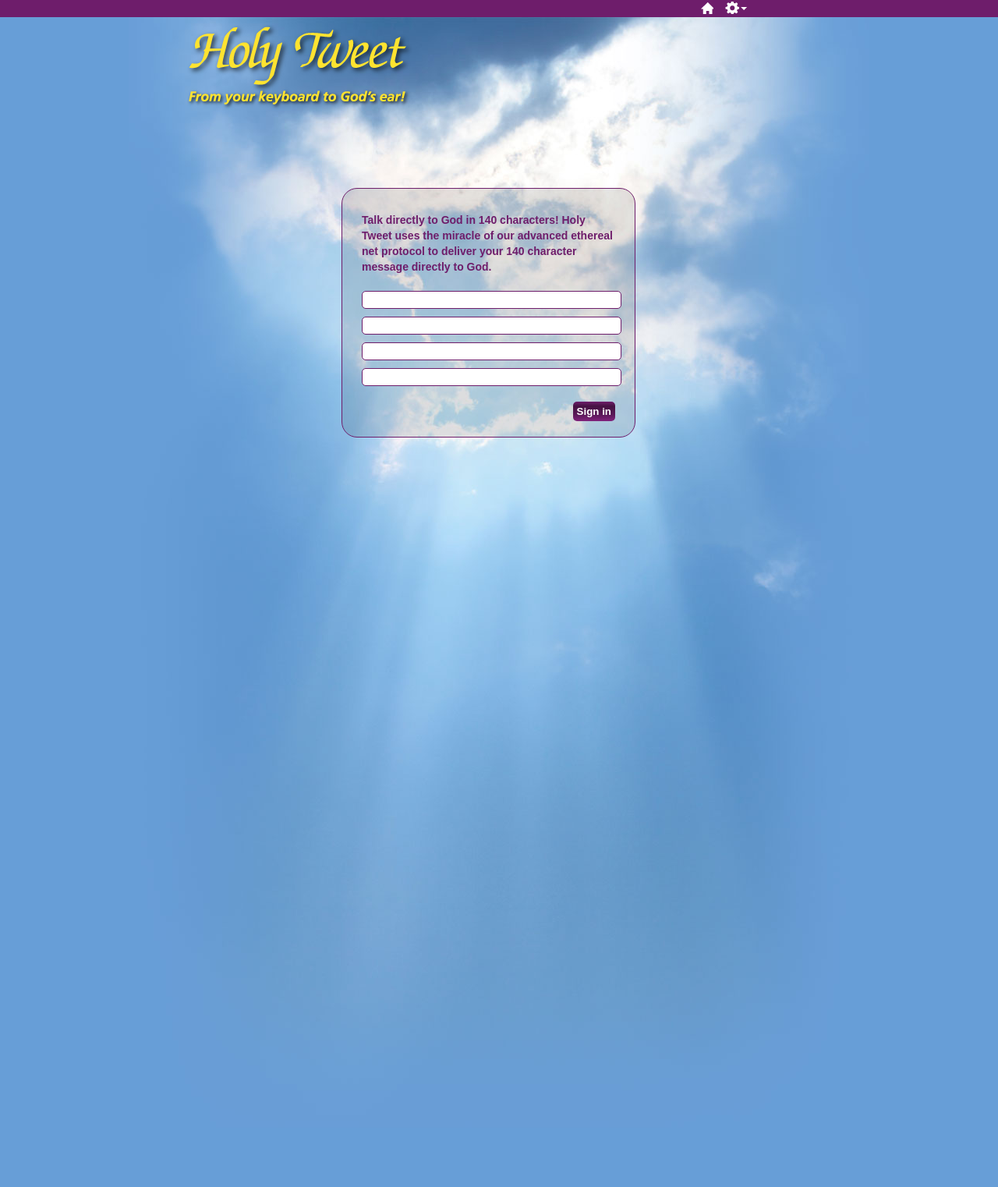
After one commit to Grafixwerks/P2, a PHP site: page /sign-in.php in a window 1280 px wide. The commit adds this page. Shown: the whole page at 78% size. Run offline with PHP 8.4, Linux system fonts and the light colour scheme.

Commit message:
HTML & CSS for sign in

```diff
--- a/css/main.css
+++ b/css/main.css
@@ -41,15 +41,27 @@ a {
 	clear: both;
 }
 .btn { /* buttons */
-	background: linear-gradient(to bottom, #f25b24 0%,#dd3e16 13%,#b2240e 89%,#99270d 100%); /* Old browsers */
-	color: #DEDBAE;
+	color: #fff;
 	border: none;
-	font-weight: normal;
+	font-weight: bold;
 	-webkit-border-radius: 5px;
 	-moz-border-radius: 5px;
 	border-radius: 5px;
-	padding: 0px;
+	padding: 5px;
 	display: block;
+	cursor: pointer;
+	background: rgb(110,29,107); /* Old browsers */
+	background: -moz-linear-gradient(top, rgba(110,29,107,1) 0%, rgba(69,18,66,1) 24%, rgba(89,24,87,1) 65%, rgba(128,34,124,1) 100%); /* FF3.6+ */
+	background: -webkit-gradient(linear, left top, left bottom, color-stop(0%,rgba(110,29,107,1)), color-stop(24%,rgba(69,18,66,1)), color-stop(65%,rgba(89,24,87,1)), color-stop(100%,rgba(128,34,124,1))); /* Chrome,Safari4+ */
+	background: -webkit-linear-gradient(top, rgba(110,29,107,1) 0%,rgba(69,18,66,1) 24%,rgba(89,24,87,1) 65%,rgba(128,34,124,1) 100%); /* Chrome10+,Safari5.1+ */
+	background: -o-linear-gradient(top, rgba(110,29,107,1) 0%,rgba(69,18,66,1) 24%,rgba(89,24,87,1) 65%,rgba(128,34,124,1) 100%); /* Opera 11.10+ */
+	background: -ms-linear-gradient(top, rgba(110,29,107,1) 0%,rgba(69,18,66,1) 24%,rgba(89,24,87,1) 65%,rgba(128,34,124,1) 100%); /* IE10+ */
+	background: linear-gradient(to bottom, rgba(110,29,107,1) 0%,rgba(69,18,66,1) 24%,rgba(89,24,87,1) 65%,rgba(128,34,124,1) 100%); /* W3C */
+filter: progid:DXImageTransform.Microsoft.gradient( startColorstr='#6e1d6b', endColorstr='#80227c',GradientType=0 ); /* IE6-9 */
+	margin: 0px;
+}
+.btn:hover {
+	color: #E17600;
 }
 .main-content p a {
 	color: #FF931E;
@@ -220,3 +232,56 @@ ul.nav ul.dropdown li:hover {
 .btn-follow:hover {
 	color: #FF931E;
 }
+/* log in form */
+.welcome {
+	width: 325px;
+	padding: 30px 25px 20px;
+	margin-right: 300px;
+	/*margin-top: 300px;*/
+	border: 1px solid #6E1D6B;
+	background: url(../images/global/bg-black.png) repeat;
+	-webkit-border-radius: 20px;
+	-moz-border-radius: 20px;
+	border-radius: 20px;
+	float: right;
+	margin-top: 100px;
+}
+fieldset {
+	margin: 0px;
+	padding: 0px;
+	border-top-style: none;
+	border-right-style: none;
+	border-bottom-style: none;
+	border-left-style: none;
+}
+legend {
+	font-size: 1px;
+	text-indent: -9999px;
+	margin: 0px;
+	padding: 0px;
+}
+#sign-in {
+	margin: 10px 0px 0px;
+	float: right;
+}
+.welcome-label {
+	position: absolute;
+	left: -9999px;
+}
+.txt {
+	width: 100%;
+	margin-bottom: 10px;
+	border: 1px solid #6E1D6B;
+	padding:3px;
+	-webkit-border-radius: 5px;
+	-moz-border-radius: 5px;
+	border-radius: 5px;
+}
+.welcome p {
+	font-size: 14px;
+	margin-top: 0px;
+	margin-bottom: 20px;
+	line-height: 20px;
+	font-weight: bold;
+	color: #6E1D6B;
+}
--- /dev/null
+++ b/sign-in.php
@@ -0,0 +1,77 @@
+<!DOCTYPE HTML>
+<html>
+<head>
+<!-- CSCI E-15 | Andrew Pearson | P 2 -->
+<meta charset="utf-8">
+<title>Holy Tweet</title>
+<link href='http://fonts.googleapis.com/css?family=Bree+Serif' rel='stylesheet' type='text/css'>
+<link rel="stylesheet" type="text/css" href="css/main.css">
+</head>
+
+<body>
+<div class="main-nav">
+  <ul class="nav">
+    <li><a href="" title="Account" id="acct">Account</a>
+      <ul class="dropdown">
+        <li><a href="">View profile</a></li>
+        <li><a href="">Account dashboard</a></li>
+        <li><a href="">Log out </a></li>
+      </ul><!-- .dropdown -->
+
+
+    </li>
+    <li><a href="" title="Home" id="home">Home</a></li>
+  </ul><!-- .nav -->
+
+</div><!-- .main-nav -->
+
+
+<div class="wrapper"> <a href="/" class="logo">Holy Tweet: from your keyboard to God’s ear!</a>
+
+
+<div class="welcome">
+<p>Talk directly to God in 140 characters! Holy Tweet uses the miracle of our advanced ethereal net protocol to deliver your 140 character message directly to God.</p>
+
+
+<form action="" method="post" enctype="application/x-www-form-urlencoded" id="">
+  <fieldset>
+    <legend>Sign in</legend>
+    <div class="text-group">
+      <label for="first-name" class="welcome-label">First Name:</label>
+      <input type="text" name="first-name" id="first-name"  class="txt" maxlength="20" />
+    </div><!-- Close class text-gruop -->
+
+
+    <div class="text-group">
+      <label for="last-name" class="welcome-label">Last Name:</label>
+      <input type="text" name="last-name" id="last-name"  class="txt" maxlength="30" />
+    </div><!-- Close class text-gruop -->
+
+
+    <div class="text-group">
+      <label for="email" class="welcome-label">E-Mail:</label>
+      <input type="text" name="email" id="email"  class="txt" maxlength="30" />
+    </div><!-- Close class text-gruop -->
+
+
+    <div class="text-group">
+      <label for="pass" class="welcome-label">Password: </label>
+      <input type="text" name="pass" id="pass"  class="txt" maxlength="30" />
+    </div><!-- Close class text-gruop -->
+
+
+  </fieldset>
+  <input type="submit" name="submit" value="Sign in" id="sign-in" class="btn" />
+</form>
+
+
+
+</div><!-- .welcome -->
+
+
+
+</div><!-- .wrapper -->
+
+
+</body>
+</html>
```
